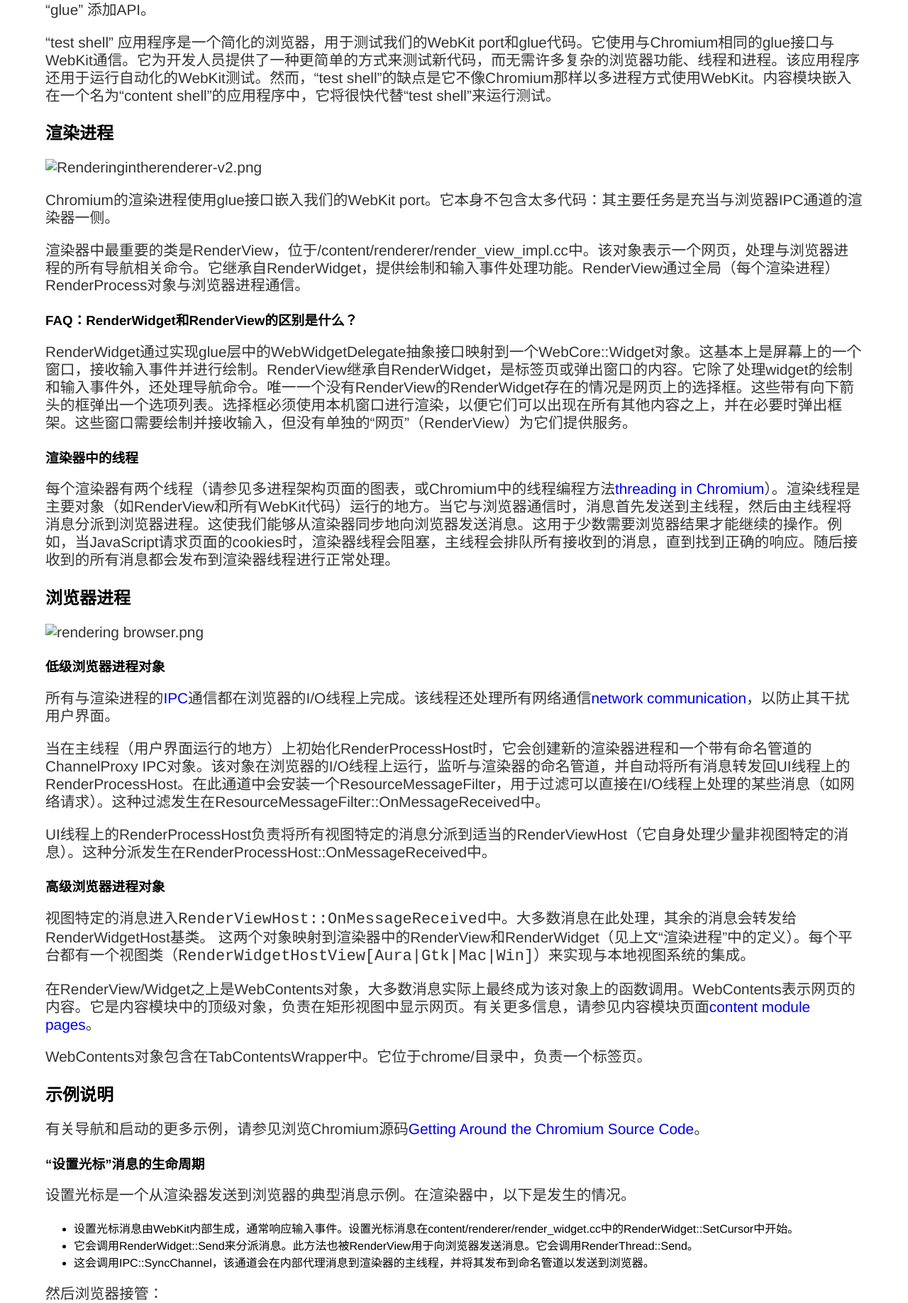
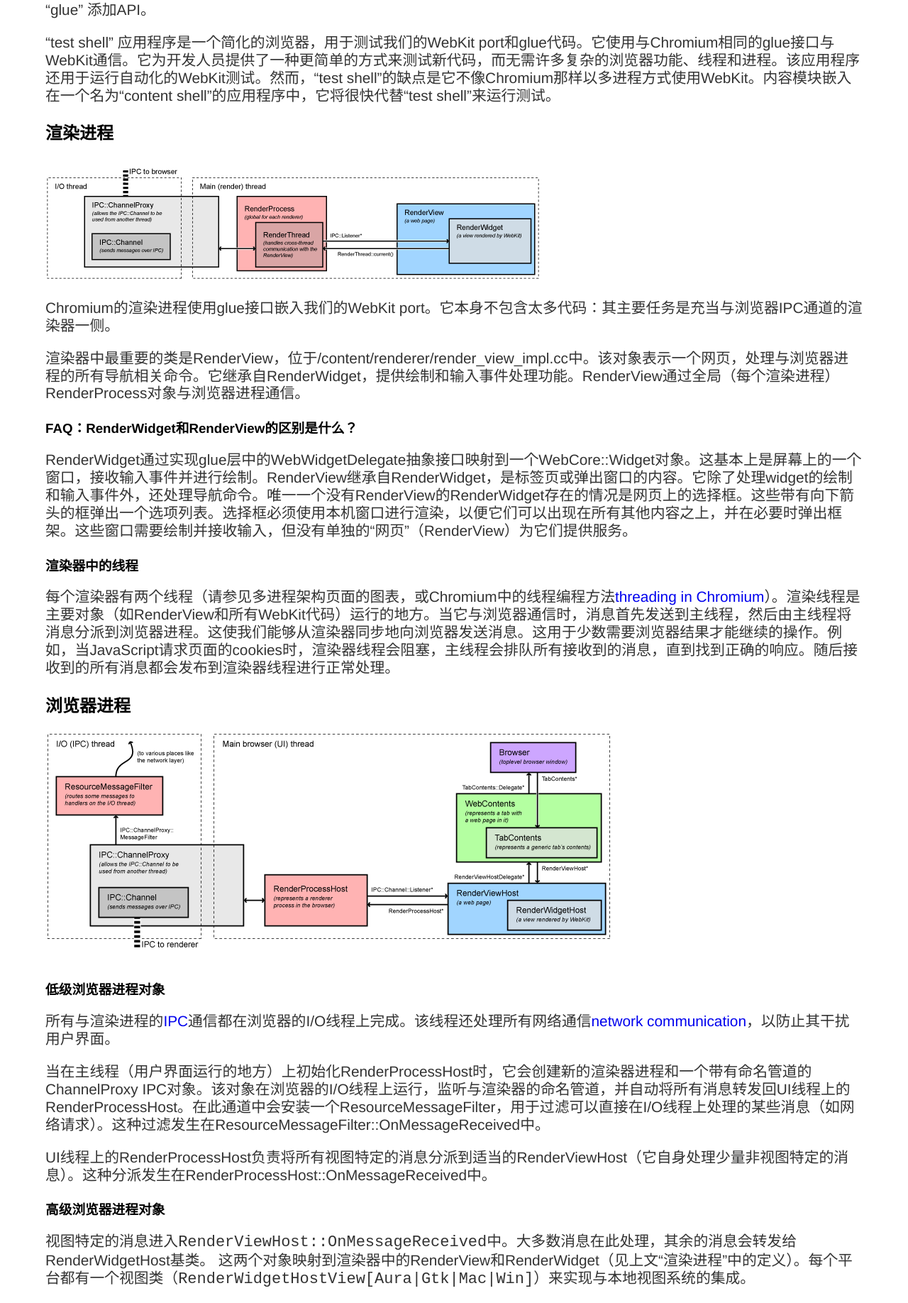
Before and after one commit to leonyuan/leonyuan.github.io, a Jekyll site: the page built from _posts/2024-08-13-how-chromium-displays-web-pages.md, in a window 1280 px wide. Shown: the part 1714-3550 px from the top of the page at 71% size. Built offline with Jekyll 4.4.1, drawn with Linux system fonts in a browser that asks for light colours.

Commit message:
Replace picture directory images to img

```diff
--- a/_posts/2024-08-13-how-chromium-displays-web-pages.md
+++ b/_posts/2024-08-13-how-chromium-displays-web-pages.md
@@ -7,7 +7,7 @@
 
 ## 概念应用层
 
-![How Chromium Displays Web Pages_ Conceptual application layers.png]({{ "/assets/img/How%20Chromium%20Displays%20Web%20Pages_%20Conceptual%20applic.png" | absolute_url }})
+![How Chromium Displays Web Pages_ Conceptual application layers.png]({{ "/assets/img/Conceptual-Application-Layers.png" | absolute_url }})
 
 （此图的原始Google文档是http://goo.gl/MsEJX，任何@chromium.org邮箱的用户均可编辑）
 
@@ -40,7 +40,7 @@
 “test shell” 应用程序是一个简化的浏览器，用于测试我们的WebKit port和glue代码。它使用与Chromium相同的glue接口与WebKit通信。它为开发人员提供了一种更简单的方式来测试新代码，而无需许多复杂的浏览器功能、线程和进程。该应用程序还用于运行自动化的WebKit测试。然而，“test shell”的缺点是它不像Chromium那样以多进程方式使用WebKit。内容模块嵌入在一个名为“content shell”的应用程序中，它将很快代替“test shell”来运行测试。
 
 ## 渲染进程
-![Renderingintherenderer-v2.png]({{ "/assets/images/Renderingintherenderer-v2.png" | absolute_url }})
+![Renderingintherenderer-v2.png]({{ "/assets/img/Renderingintherenderer-v2.png" | absolute_url }})
 
 Chromium的渲染进程使用glue接口嵌入我们的WebKit port。它本身不包含太多代码：其主要任务是充当与浏览器IPC通道的渲染器一侧。
 
@@ -55,7 +55,7 @@
 每个渲染器有两个线程（请参见多进程架构页面的图表，或Chromium中的线程编程方法[threading in Chromium](https://www.chromium.org/developers/design-documents/threading)）。渲染线程是主要对象（如RenderView和所有WebKit代码）运行的地方。当它与浏览器通信时，消息首先发送到主线程，然后由主线程将消息分派到浏览器进程。这使我们能够从渲染器同步地向浏览器发送消息。这用于少数需要浏览器结果才能继续的操作。例如，当JavaScript请求页面的cookies时，渲染器线程会阻塞，主线程会排队所有接收到的消息，直到找到正确的响应。随后接收到的所有消息都会发布到渲染器线程进行正常处理。
 
 ## 浏览器进程
-![rendering browser.png]({{ "/assets/images/rendering%20browser.png" | absolute_url }})
+![rendering browser.png]({{ "/assets/img/rendering-browser.png" | absolute_url }})
 
 ### 低级浏览器进程对象
 
```
Also changed, not shown: assets/img/Conceptual-Application-Layers.png (renamed from assets/img/How Chromium Displays Web Pages_ Conceptual applic.png), assets/img/rendering-browser.png (renamed from assets/img/rendering browser.png).
